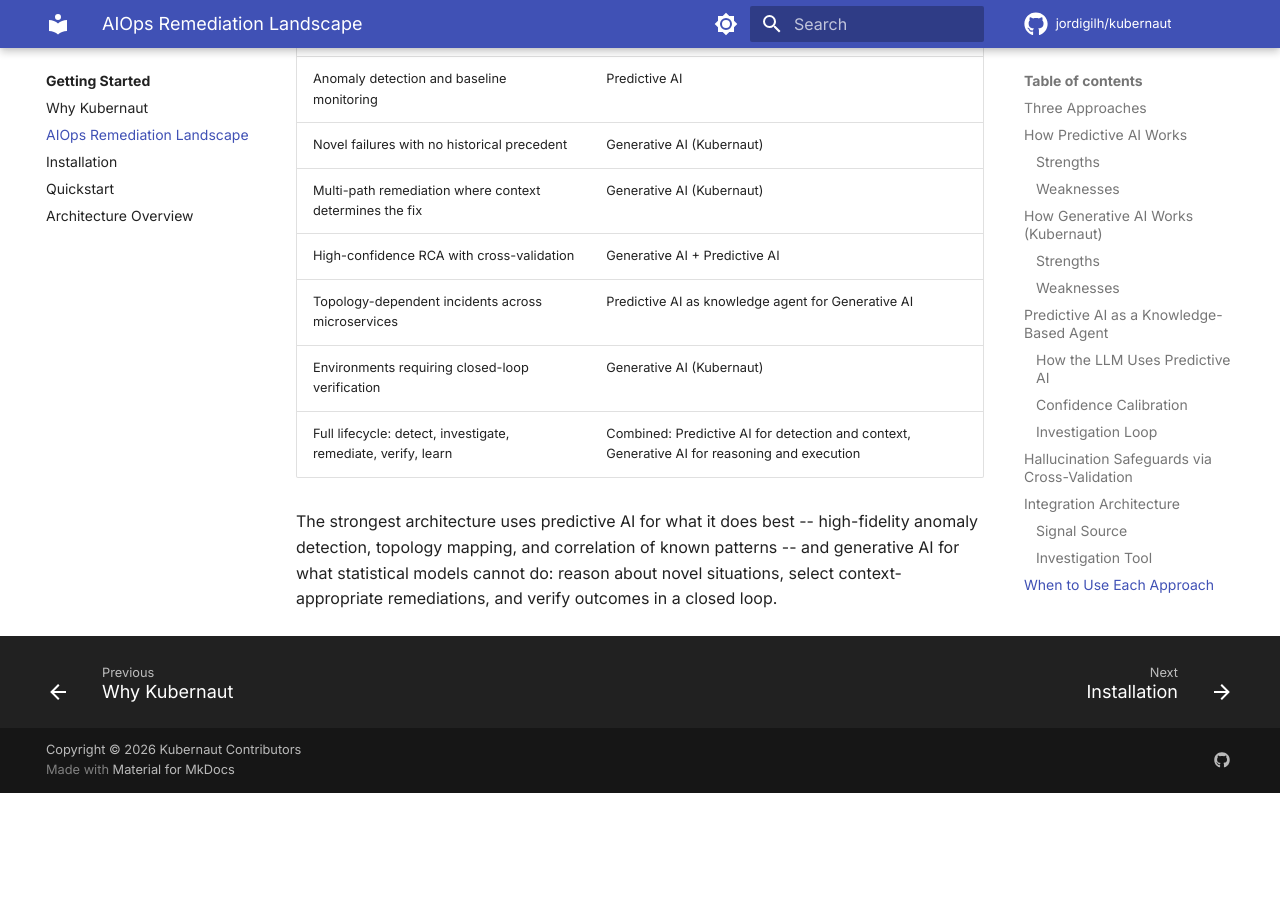
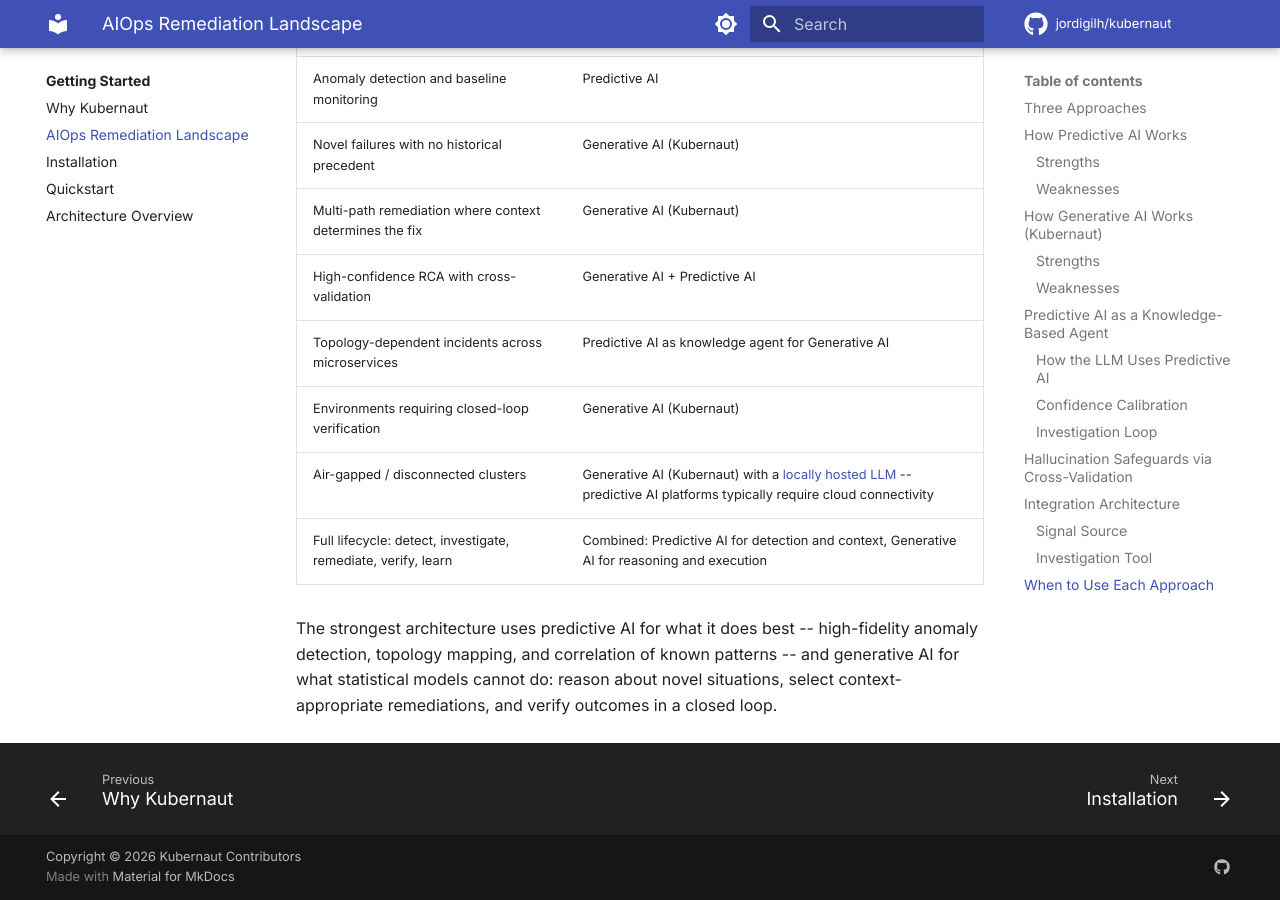
Before and after one commit to jordigilh/kubernaut-docs, an MkDocs documentation site: the page built from docs/getting-started/aiops-landscape.md, in a window 1280 px wide and 900 px high, scrolled down 6515 px. Built offline with MkDocs 1.6.1 and Material for MkDocs 9.7.7, drawn with Linux system fonts in a browser that asks for light colours; comment, search, counter and statistics services are not loaded; the version menu is left out; before the commit the page ends 7308 px from its top, so only the background shows below that.

Commit message:
docs: add air-gapped environments to AIOps landscape comparison
Adds a row to the "When to Use Each Approach" table for disconnected
clusters, noting that Kubernaut runs fully air-gapped with a local LLM
while predictive AI platforms typically require cloud connectivity.

Made-with: Cursor

```diff
--- a/docs/getting-started/aiops-landscape.md
+++ b/docs/getting-started/aiops-landscape.md
@@ -154,6 +154,7 @@ The LLM decides when and whether to query the predictive AI based on the investi
 | High-confidence RCA with cross-validation | Generative AI + Predictive AI |
 | Topology-dependent incidents across microservices | Predictive AI as knowledge agent for Generative AI |
 | Environments requiring closed-loop verification | Generative AI (Kubernaut) |
+| Air-gapped / disconnected clusters | Generative AI (Kubernaut) with a [locally hosted LLM](../operations/disconnected-install.md) -- predictive AI platforms typically require cloud connectivity |
 | Full lifecycle: detect, investigate, remediate, verify, learn | Combined: Predictive AI for detection and context, Generative AI for reasoning and execution |
 
 The strongest architecture uses predictive AI for what it does best -- high-fidelity anomaly detection, topology mapping, and correlation of known patterns -- and generative AI for what statistical models cannot do: reason about novel situations, select context-appropriate remediations, and verify outcomes in a closed loop.
```
